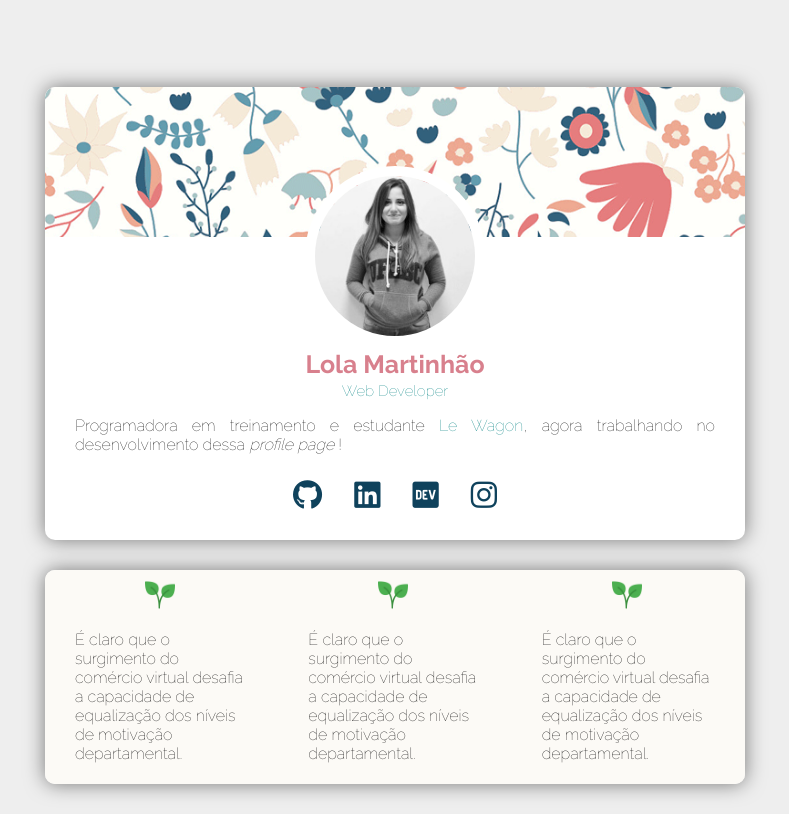
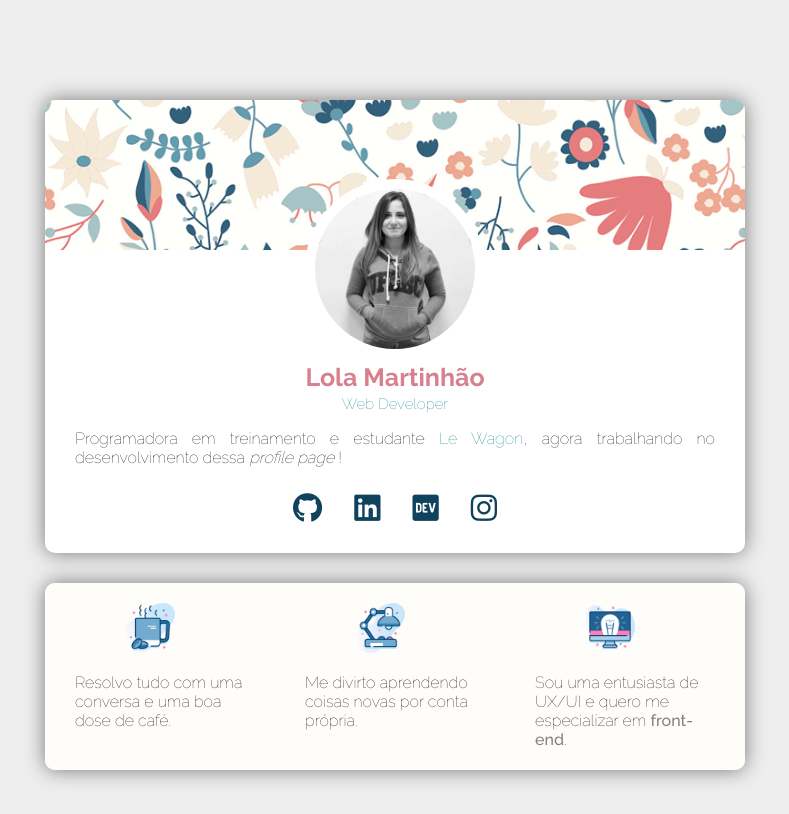
Before and after one commit to lmartinhao/profile, a plain HTML site: page index.html in a window 1280 px wide. Shown: the whole page, without its empty margins (245-1034 px from the left). Drawn offline with Linux system fonts and the light colour scheme.

Commit message:
my profile page

```diff
--- a/index.html
+++ b/index.html
@@ -38,16 +38,16 @@
     <div class="card">
       <div class="boxes">
         <div class="box-content">
-          <img src="images/plant.png">
-          <p>É claro que o surgimento do comércio virtual desafia a capacidade de equalização dos níveis de motivação departamental.</p>
+          <img src="images/coffee.png">
+          <p>Resolvo tudo com uma conversa e uma boa dose de café.</p>
         </div>
         <div class="box-content">
-          <img src="images/plant.png">
-          <p>É claro que o surgimento do comércio virtual desafia a capacidade de equalização dos níveis de motivação departamental.</p>
+          <img src="images/desk-lamp.png">
+          <p>Me divirto aprendendo coisas novas por conta própria.</p>
         </div>
         <div class="box-content">
-          <img src="images/plant.png">
-          <p>É claro que o surgimento do comércio virtual desafia a capacidade de equalização dos níveis de motivação departamental.</p>
+          <img src="images/idea.png">
+          <p>Sou uma entusiasta de UX/UI e quero me especializar em <strong>front-end</strong>.</p>
         </div>
       </div>
     </div>
--- a/style.css
+++ b/style.css
@@ -106,20 +106,26 @@ body{
 
 .boxes {
   display: flex;
-  background: rgb(252, 250, 246);
+  background: rgb(255, 253, 250);
 }
 
 .boxes p {
+  width: 170px;
   font-size: 16px;
   padding: 0 30px 5px 30px;
   font-weight: 100;
 }
 
+.boxes p strong{
+  color: gray;
+  font-weight: 500;
+}
+
 .boxes img {
-  width: 30px;
-  height: 30px;
-  margin-top: 10px;
-  padding-left: 100px;
+  margin-top: 20px;
+  width: 50px;
+  height: 50px;
+  padding-left: 80px;
 }
 
 @media (max-width: 960px) {
```
Also changed, not shown: images/coffee.png (added), images/desk-lamp.png (added), images/idea.png (added), images/plant.png (deleted).
